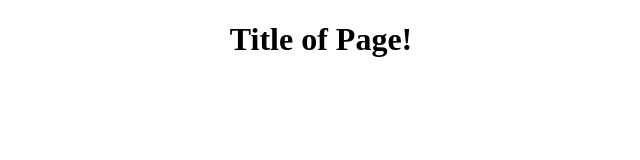
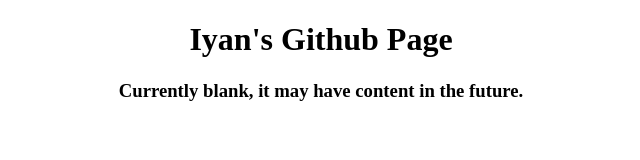
Before and after one commit to iyansiwik/iyansiwik.github.io, a plain HTML site: page index.html in a window 1280 px wide. Shown: the whole page, without its empty margins (319-959 px from the left). Drawn offline with Linux system fonts and the light colour scheme.

Commit message:
Updated index.html

```diff
--- a/index.html
+++ b/index.html
@@ -4,6 +4,7 @@
     <title>Iyan's Github Page</title>
   </head>
   <body>
-    <h1 align="center">Title of Page!</h1>
+    <h1 align="center">Iyan's Github Page</h1>
+    <h3 align="center">Currently blank, it may have content in the future.</h3>
   </body>
 </html>
```
